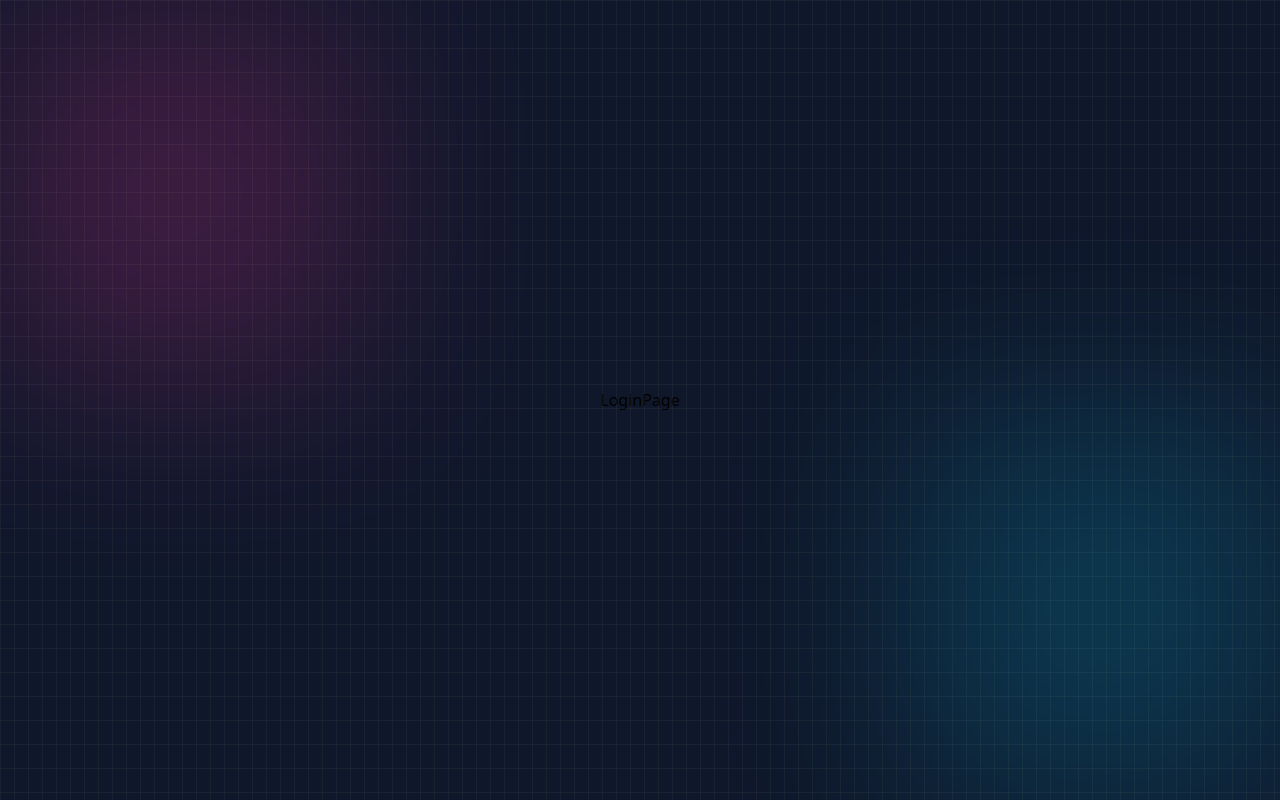
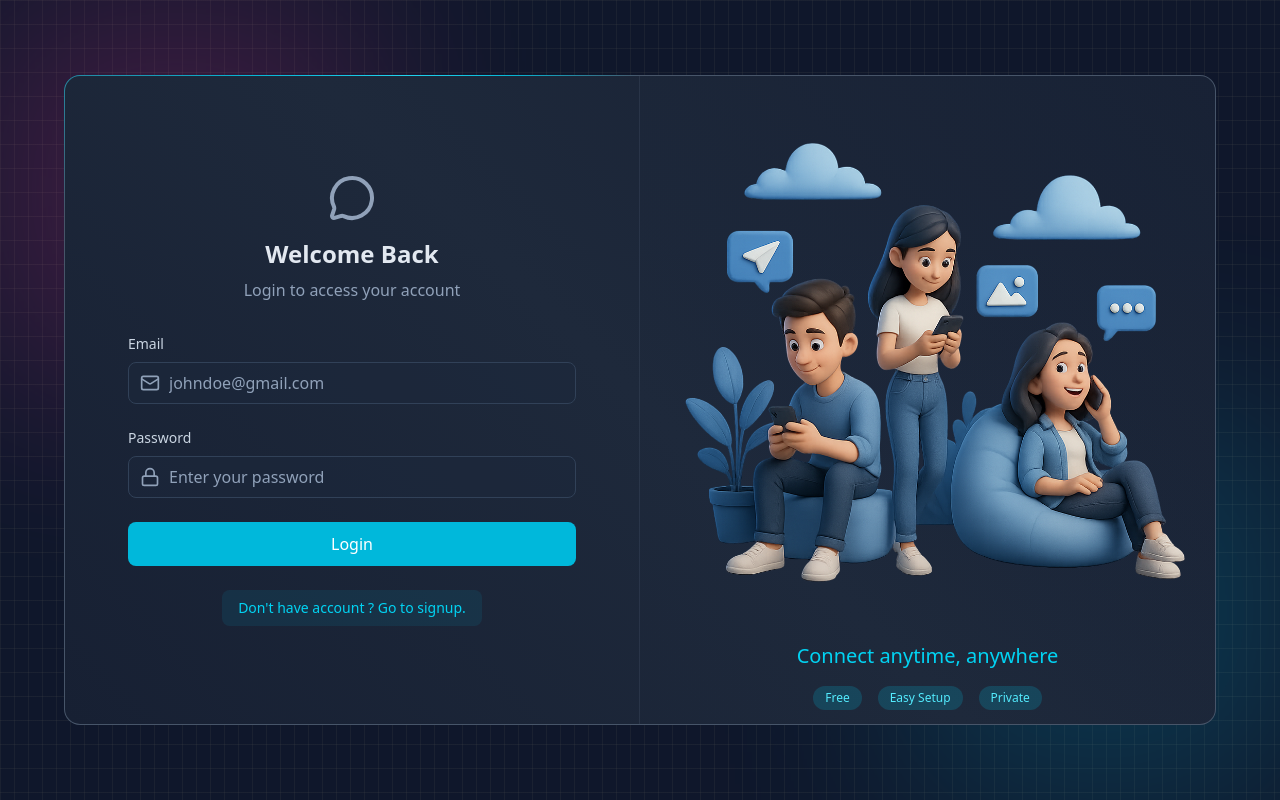
Before and after one commit to Prince112004/chat-app, a React app in the folder frontend/: page /login in a window 1280 px wide. Built offline with nearby package versions, Linux system fonts and the light colour scheme; no server answers; the HTML template or start-up script is replaced by a standard one.

Commit message:
login and logout functionality in frontend

```diff
--- a/frontend/src/pages/ChatPage.jsx
+++ b/frontend/src/pages/ChatPage.jsx
@@ -1,8 +1,15 @@
 import React from 'react'
+import { useAuthStore } from '../store/useAuthStore'
 
 const ChatPage = () => {
+  const {logout}= useAuthStore();
+
   return (
-    <div>ChatPage</div>
+    <div className='z-10 text-lg flex flex-col text-white gap-5'>
+      ChatPage
+      <button onClick={logout}>Logout</button>
+
+    </div>
   )
 }
 
--- a/frontend/src/pages/LoginPage.jsx
+++ b/frontend/src/pages/LoginPage.jsx
@@ -1,8 +1,114 @@
-import React from 'react'
+import React, { useEffect, useState } from 'react'
+import {useAuthStore} from "../store/useAuthStore"
+import { MessageCircleIcon, LockIcon, MailIcon, UserIcon, LoaderIcon } from "lucide-react";
+import { Link } from "react-router";
+import BorderAnimatedContainer from "../components/BorderAnimatedContainer";
 
 const LoginPage = () => {
+  const [formData,setFormData]=useState({
+      email:"",
+      password:""
+    })
+    const {login,isLogingin}=useAuthStore();
+
+    const handleSubmit= (e)=>{
+      e.preventDefault();
+      login(formData);
+    };
+
+
   return (
-    <div>LoginPage</div>
+     <div className="w-full flex items-center justify-center bg-slate-900 ">
+      <div className="relative w-full max-w-6xl  h-[650px]">
+        <BorderAnimatedContainer>
+          <div className="w-full flex flex-col md:flex-row">
+            {/* FORM CLOUMN - LEFT SIDE */}
+            <div className="md:w-1/2 p-8 flex items-center justify-center md:border-r border-slate-600/30">
+              <div className="w-full max-w-md">
+                {/* HEADING TEXT */}
+                <div className="text-center mb-8">
+                  <MessageCircleIcon className="w-12 h-12 mx-auto text-slate-400 mb-4" />
+                  <h2 className="text-2xl font-bold text-slate-200 mb-2">Welcome Back</h2>
+                  <p className="text-slate-400">Login to access your account</p>
+                </div>
+
+                {/* FORM */}
+                <form onSubmit={handleSubmit} className="space-y-6">
+                  {/* EMAIL INPUT */}
+                  <div>
+                    <label className="auth-input-label">Email</label>
+                    <div className="relative">
+                      <MailIcon className="auth-input-icon mb-1" />
+
+                      <input
+                        type="email"
+                        value={formData.email}
+                        onChange={(e) => setFormData({ ...formData, email: e.target.value })}
+                        className="input"
+                        placeholder="johndoe@gmail.com"
+                        required
+                      />
+                    </div>
+                  </div>
+
+                  {/* PASSWORD INPUT */}
+                  <div>
+                    <label className="auth-input-label">Password</label>
+                    <div className="relative">
+                      <LockIcon className="auth-input-icon mb-1" />
+
+                      <input
+                        type="password"
+                        value={formData.password}
+                        onChange={(e) => setFormData({ ...formData, password: e.target.value })}
+                        className="input"
+                        placeholder="Enter your password"
+                        required
+                      />
+                    </div>
+                  </div>
+
+                  {/* SUBMIT BUTTON */}
+                  <button className="auth-btn" type="submit" disabled={isLogingin}>
+                    {isLogingin ? (
+                      <LoaderIcon className="w-full h-5 animate-spin text-center" />
+                    ) : (
+                      "Login"
+                    )}
+                  </button>
+                </form>
+
+                <div className="mt-6 text-center">
+                  <Link to="/signup" className="auth-link">
+                    Don't have account ? Go to signup.
+                  </Link>
+                </div>
+              </div>
+            </div>
+
+            {/* FORM ILLUSTRATION - RIGHT SIDE */}
+            <div className="hidden md:w-1/2 md:flex items-center justify-center p-6 bg-gradient-to-bl from-slate-800/20 to-transparent">
+              <div>
+                <img
+                  src="/login.png"
+                  alt="People using mobile devices"
+                  className="w-full h-auto object-contain"
+                />
+                <div className="mt-6 text-center">
+                  <h3 className="text-xl font-medium text-cyan-400">Connect anytime, anywhere</h3>
+
+                  <div className="mt-4 flex justify-center gap-4">
+                    <span className="auth-badge">Free</span>
+                    <span className="auth-badge">Easy Setup</span>
+                    <span className="auth-badge">Private</span>
+                  </div>
+                </div>
+              </div>
+            </div>
+          </div>
+        </BorderAnimatedContainer>
+      </div>
+    </div>
   )
 }
 
--- a/frontend/src/pages/SignUpPage.jsx
+++ b/frontend/src/pages/SignUpPage.jsx
@@ -2,7 +2,8 @@
 import {useAuthStore} from "../store/useAuthStore"
 import { MessageCircleIcon, LockIcon, MailIcon, UserIcon, LoaderIcon } from "lucide-react";
 import { Link } from "react-router";
-import BorderAnimatedContainer from "../components/BorderAnimatedContainer"
+import BorderAnimatedContainer from "../components/BorderAnimatedContainer";
+
 const SignUpPage = () => {
   const [formData,setFormData]=useState({
     fullName:"",
@@ -12,9 +13,9 @@
   const {signup,isSigningUp}=useAuthStore();
 
 
-    const handleSubmit=async (e)=>{
+    const handleSubmit= (e)=>{
       e.preventDefault();
-      await signup(formData);
+       signup(formData);
     };
   return (
      <div className="w-full flex items-center justify-center bg-slate-900 ">
@@ -85,9 +86,9 @@
                   </div>
 
                   {/* SUBMIT BUTTON */}
-                  <button className="auth-btn" type="submit" disabled={isSigningUp}>
+                  <button className="auth-btn cursor-pointer" type="submit" disabled={isSigningUp}>
                     {isSigningUp ? (
-                      <LoaderIcon className="w-full h-5 animate-spin text-center" />
+                      <LoaderIcon className=" w-full h-5 animate-spin text-center" />
                     ) : (
                       "Create Account"
                     )}
--- a/frontend/src/store/useAuthStore.js
+++ b/frontend/src/store/useAuthStore.js
@@ -7,6 +7,7 @@
       authUser:null,
       isCheckingAuth:true,
       isSigningUp:false,
+      isLoggingin:false,
 
 
       checkAuth: async ()=>{
@@ -33,8 +34,34 @@
             } finally{
                   set({isSigningUp: false});
             }
+      },
+
+      login: async (data)=>{
+            set({isLoggingin:true});
+            try {
+                  const res = await axiosInstance.post("/auth/login",data);
+                  set({authUser: res.data});
+
+                  toast.success("Logged in successfully");
+            } catch (error) {
+                  toast.error(error.response.data.message);
+            } finally{
+                  set({isLoggingin: false});
+            }
+      },
+
+      logout: async()=>{
+            try{
+                  await axiosInstance.post("/auth/logout");
+                  set({authUser:null});
+                  toast.success("Logged Out Successfully");
+
+            }catch(error){
+                  toast.error("Error in Logging out");
+                  console.log("Loggout error: ",error);
+
+            }
       }
 
 
-
 }))
```
Also changed, not shown: frontend/public/login.png (added).
